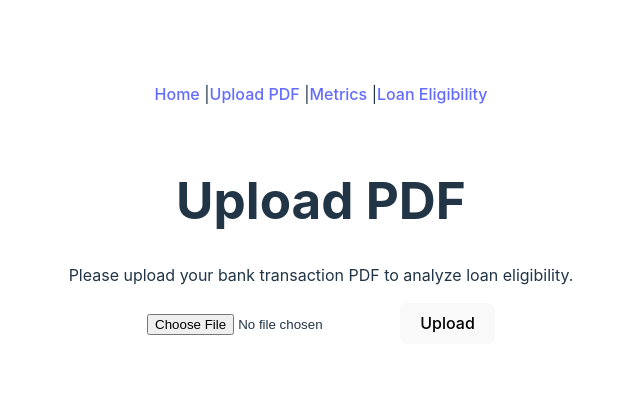
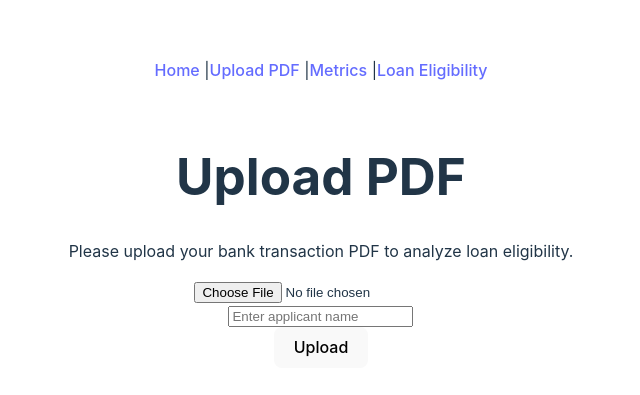
Before and after one commit to djbyrapatna/lendingInsights, a React (Vite) app in the folder frontend/my-loan-app/: page /upload in a window 1280 px wide. Shown: the part 171-566 px from the top of the page, without its empty margins (319-959 px from the left). Built offline with nearby package versions, Linux system fonts and the light colour scheme.

Commit message:
Adding applicant name to records, bug fixing

```diff
--- a/frontend/my-loan-app/src/components/FileUpload.tsx
+++ b/frontend/my-loan-app/src/components/FileUpload.tsx
@@ -8,6 +8,7 @@ interface FileUploadProps {
 
 const FileUpload: React.FC<FileUploadProps> = ({ onUpload }) => {
   const [file, setFile] = useState<File | null>(null);
+  const [applicantName, setApplicantName] = useState<string>("");
   const [loading, setLoading] = useState(false);
   const [error, setError] = useState<string>("");
 
@@ -17,6 +18,11 @@ const FileUpload: React.FC<FileUploadProps> = ({ onUpload }) => {
     }
   };
 
+  const handleApplicantNameChange = (event: React.ChangeEvent<HTMLInputElement>) => {
+    setApplicantName(event.target.value);
+  };
+
+
   const handleUpload = async () => {
     if (!file) {
       setError("Please select a file.");
@@ -25,7 +31,7 @@ const FileUpload: React.FC<FileUploadProps> = ({ onUpload }) => {
     setLoading(true);
     setError("");
     try {
-      const data = await uploadPDF(file);
+      const data = await uploadPDF(file, applicantName);
       onUpload(data);
     } catch (err) {
       setError("Upload failed.");
@@ -38,6 +44,14 @@ const FileUpload: React.FC<FileUploadProps> = ({ onUpload }) => {
   return (
     <div>
       <input type="file" accept="application/pdf" onChange={handleFileChange} />
+      <br />
+      <input
+        type="text"
+        placeholder="Enter applicant name"
+        value={applicantName}
+        onChange={handleApplicantNameChange}
+      />
+      <br />
       <button onClick={handleUpload} disabled={loading}>
         {loading ? "Uploading..." : "Upload"}
       </button>
@@ -45,5 +59,4 @@ const FileUpload: React.FC<FileUploadProps> = ({ onUpload }) => {
     </div>
   );
 };
-
 export default FileUpload;
```
Also changed, not shown: 1 other file (tests, documents, lock files or other folders).
